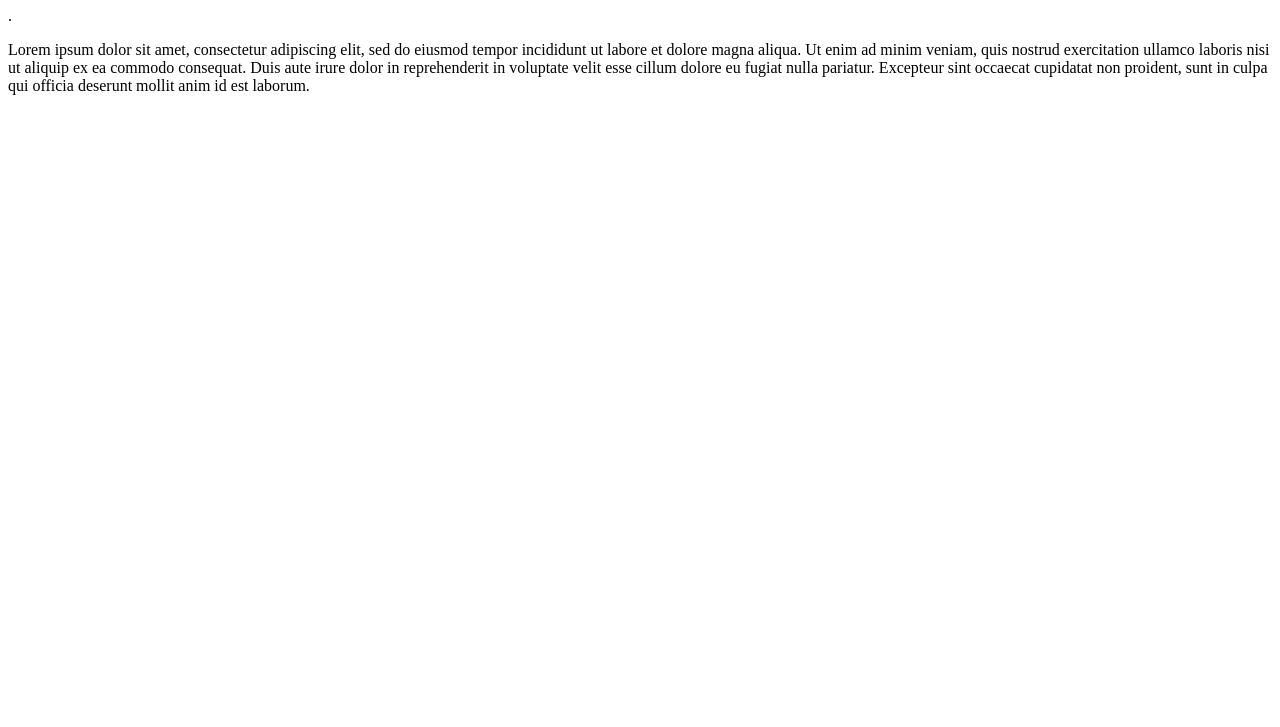
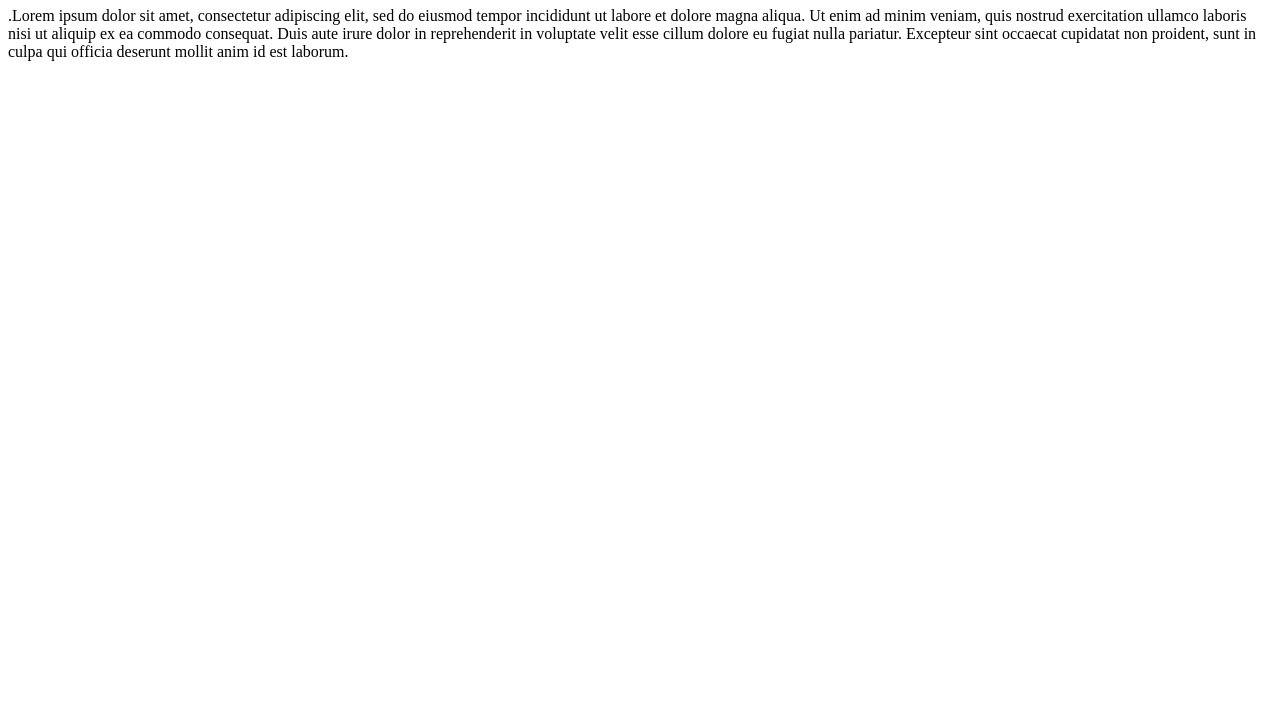
Before and after one commit to raxxyb/latihanhtml, a plain HTML site: page index.html in a window 1280 px wide. Shown: the part 73-800 px from the top of the page. Drawn offline with Linux system fonts and the light colour scheme.

Commit message:
Update index.html

```diff
--- a/index.html
+++ b/index.html
@@ -3,7 +3,7 @@
 <body>
 
 <h1 style="color:red;">Judul Latihan</h1>
-<p>.</p>Lorem ipsum dolor sit amet, consectetur adipiscing elit, sed do eiusmod tempor incididunt ut labore et dolore magna aliqua. Ut enim ad minim veniam, quis nostrud exercitation ullamco laboris nisi ut aliquip ex ea commodo consequat. Duis aute irure dolor in reprehenderit in voluptate velit esse cillum dolore eu fugiat nulla pariatur. Excepteur sint occaecat cupidatat non proident, sunt in culpa qui officia deserunt mollit anim id est laborum.
+<p>.</i>Lorem ipsum dolor sit amet, consectetur adipiscing elit, sed do eiusmod tempor incididunt ut labore et dolore magna aliqua. Ut enim ad minim veniam, quis nostrud exercitation ullamco laboris nisi ut aliquip ex ea commodo consequat. Duis aute irure dolor in reprehenderit in voluptate velit esse cillum dolore eu fugiat nulla pariatur. Excepteur sint occaecat cupidatat non proident, sunt in culpa qui officia deserunt mollit anim id est laborum.
 
 </body>
 </html>
```
